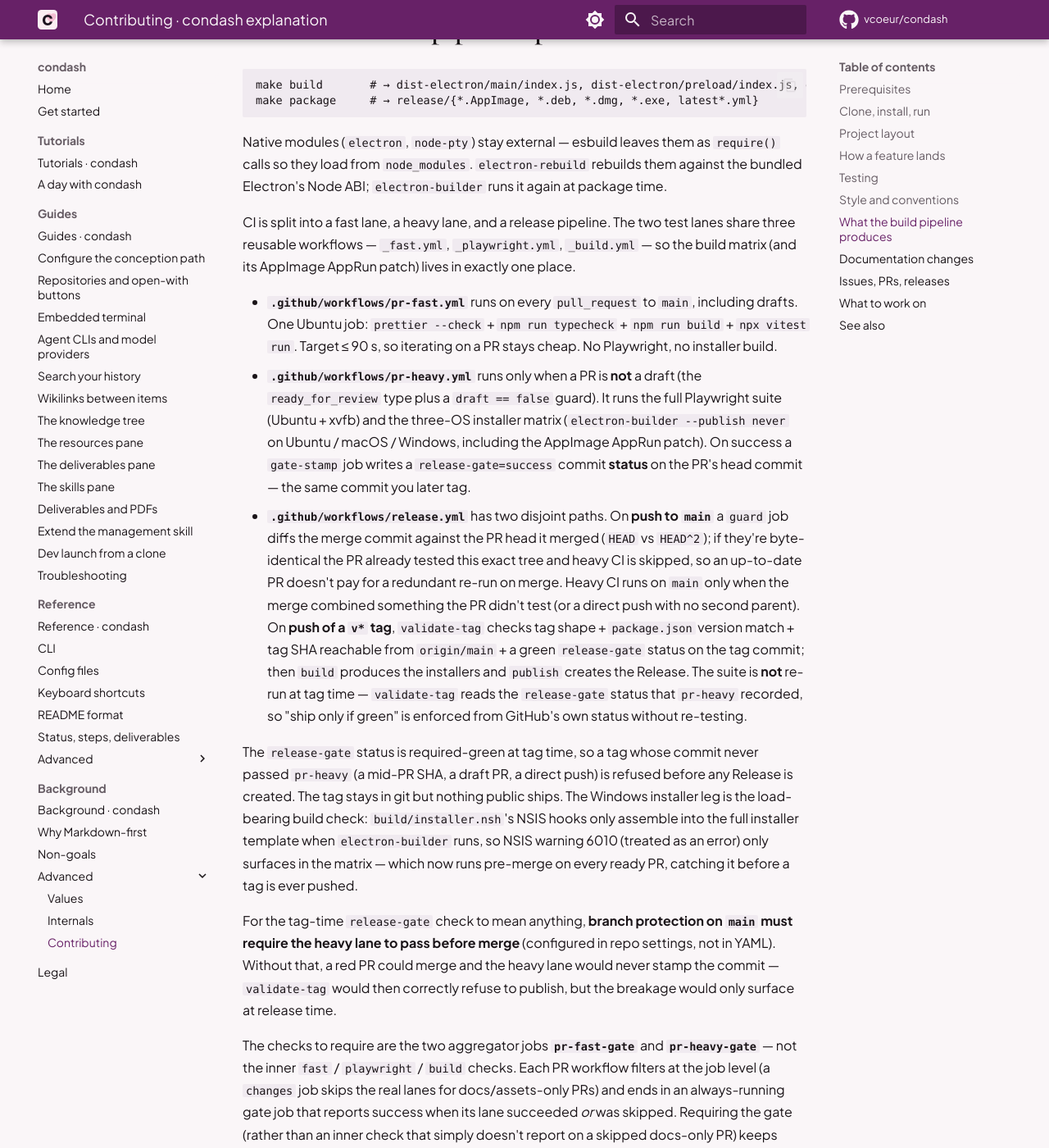
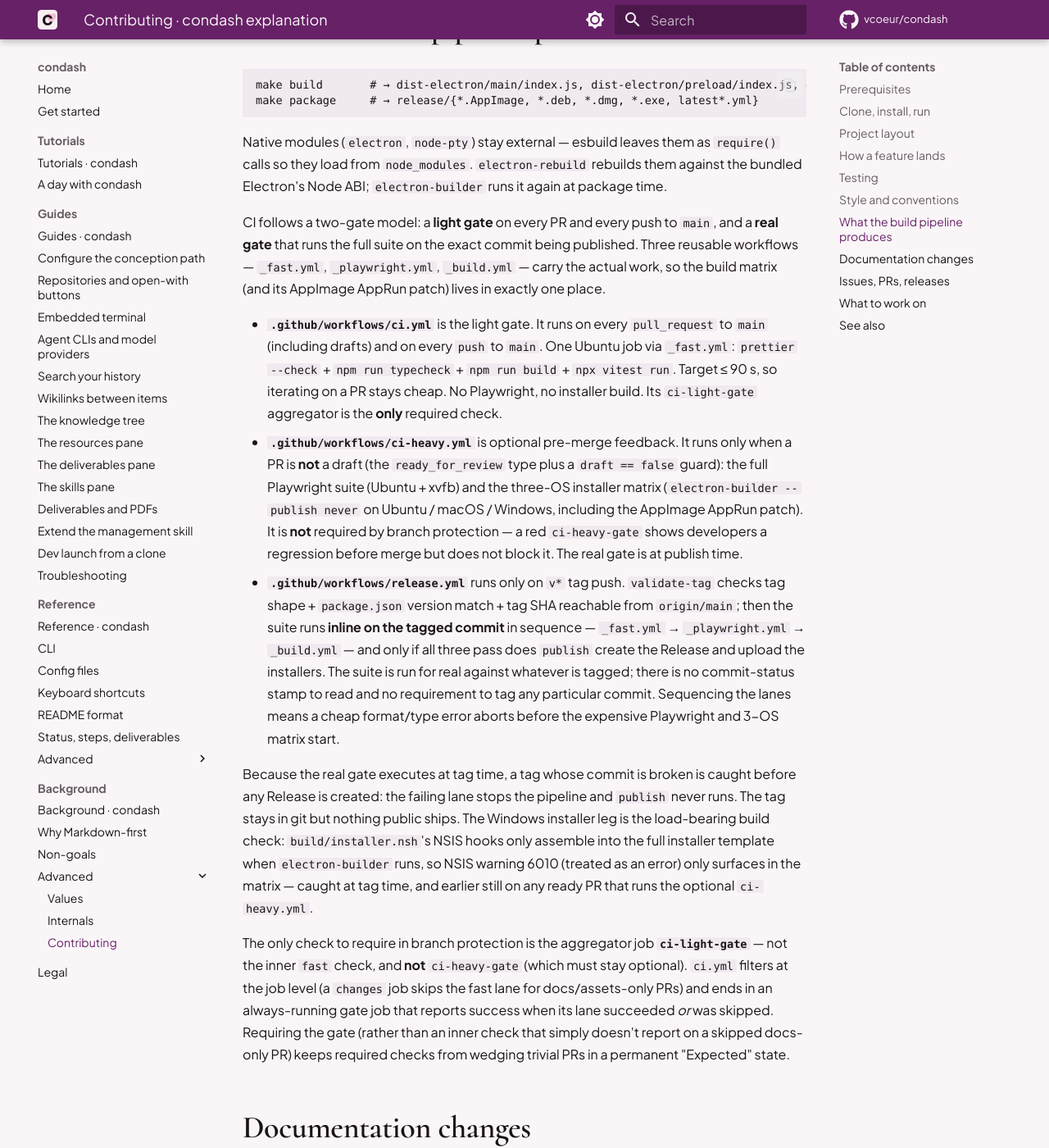
Before and after one commit to vcoeur/condash, an MkDocs documentation site: the page built from docs/explanation/contributing.md, in a window 1280 px wide and 1400 px high, scrolled down 3503 px. Shown: the whole window at 82% size. Built offline with MkDocs 1.6.1 and Material for MkDocs 9.7.7, drawn with Linux system fonts in a browser that asks for light colours; comment, search, counter and statistics services are not loaded.

Commit message:
Simplify CI: light gate (ci) + real gate at publish
Replace the three-lane model (pr-fast / pr-heavy / release-with-stamp) with two gates:

- ci.yml: light gate (format/typecheck/build/vitest) on every PR and every push to main; its ci-light-gate aggregator is the only required check.
- ci-heavy.yml: optional Playwright + 3-OS build feedback on ready PRs; not required by branch protection.
- release.yml: runs the full suite (fast -> playwright -> build) inline on the tagged commit before publish. Drops the release-gate commit-status stamp, the push-to-main guard, and the informational main heavy lane.

Removes pr-fast.yml and pr-heavy.yml.

Docs in the same commit: refresh the _fast/_playwright/_build reusable-lane headers and docs.yml comments to the new callers, and rewrite the CI section of docs/explanation/contributing.md (two-gate model, required check is ci-light-gate only).

```diff
--- a/docs/explanation/contributing.md
+++ b/docs/explanation/contributing.md
@@ -109,17 +109,15 @@ make package     # → release/{*.AppImage, *.deb, *.dmg, *.exe, latest*.yml}
 
 Native modules (`electron`, `node-pty`) stay external — esbuild leaves them as `require()` calls so they load from `node_modules`. `electron-rebuild` rebuilds them against the bundled Electron's Node ABI; `electron-builder` runs it again at package time.
 
-CI is split into a fast lane, a heavy lane, and a release pipeline. The two test lanes share three reusable workflows — `_fast.yml`, `_playwright.yml`, `_build.yml` — so the build matrix (and its AppImage AppRun patch) lives in exactly one place.
+CI follows a two-gate model: a **light gate** on every PR and every push to `main`, and a **real gate** that runs the full suite on the exact commit being published. Three reusable workflows — `_fast.yml`, `_playwright.yml`, `_build.yml` — carry the actual work, so the build matrix (and its AppImage AppRun patch) lives in exactly one place.
 
-- **`.github/workflows/pr-fast.yml`** runs on every `pull_request` to `main`, including drafts. One Ubuntu job: `prettier --check` + `npm run typecheck` + `npm run build` + `npx vitest run`. Target ≤ 90 s, so iterating on a PR stays cheap. No Playwright, no installer build.
-- **`.github/workflows/pr-heavy.yml`** runs only when a PR is **not** a draft (the `ready_for_review` type plus a `draft == false` guard). It runs the full Playwright suite (Ubuntu + xvfb) and the three-OS installer matrix (`electron-builder --publish never` on Ubuntu / macOS / Windows, including the AppImage AppRun patch). On success a `gate-stamp` job writes a `release-gate=success` commit **status** on the PR's head commit — the same commit you later tag.
-- **`.github/workflows/release.yml`** has two disjoint paths. On **push to `main`** a `guard` job diffs the merge commit against the PR head it merged (`HEAD` vs `HEAD^2`); if they're byte-identical the PR already tested this exact tree and heavy CI is skipped, so an up-to-date PR doesn't pay for a redundant re-run on merge. Heavy CI runs on `main` only when the merge combined something the PR didn't test (or a direct push with no second parent). On **push of a `v*` tag**, `validate-tag` checks tag shape + `package.json` version match + tag SHA reachable from `origin/main` + a green `release-gate` status on the tag commit; then `build` produces the installers and `publish` creates the Release. The suite is **not** re-run at tag time — `validate-tag` reads the `release-gate` status that `pr-heavy` recorded, so "ship only if green" is enforced from GitHub's own status without re-testing.
+- **`.github/workflows/ci.yml`** is the light gate. It runs on every `pull_request` to `main` (including drafts) and on every `push` to `main`. One Ubuntu job via `_fast.yml`: `prettier --check` + `npm run typecheck` + `npm run build` + `npx vitest run`. Target ≤ 90 s, so iterating on a PR stays cheap. No Playwright, no installer build. Its `ci-light-gate` aggregator is the **only** required check.
+- **`.github/workflows/ci-heavy.yml`** is optional pre-merge feedback. It runs only when a PR is **not** a draft (the `ready_for_review` type plus a `draft == false` guard): the full Playwright suite (Ubuntu + xvfb) and the three-OS installer matrix (`electron-builder --publish never` on Ubuntu / macOS / Windows, including the AppImage AppRun patch). It is **not** required by branch protection — a red `ci-heavy-gate` shows developers a regression before merge but does not block it. The real gate is at publish time.
+- **`.github/workflows/release.yml`** runs only on `v*` tag push. `validate-tag` checks tag shape + `package.json` version match + tag SHA reachable from `origin/main`; then the suite runs **inline on the tagged commit** in sequence — `_fast.yml` → `_playwright.yml` → `_build.yml` — and only if all three pass does `publish` create the Release and upload the installers. The suite is run for real against whatever is tagged; there is no commit-status stamp to read and no requirement to tag any particular commit. Sequencing the lanes means a cheap format/type error aborts before the expensive Playwright and 3-OS matrix start.
 
-The `release-gate` status is required-green at tag time, so a tag whose commit never passed `pr-heavy` (a mid-PR SHA, a draft PR, a direct push) is refused before any Release is created. The tag stays in git but nothing public ships. The Windows installer leg is the load-bearing build check: `build/installer.nsh`'s NSIS hooks only assemble into the full installer template when `electron-builder` runs, so NSIS warning 6010 (treated as an error) only surfaces in the matrix — which now runs pre-merge on every ready PR, catching it before a tag is ever pushed.
+Because the real gate executes at tag time, a tag whose commit is broken is caught before any Release is created: the failing lane stops the pipeline and `publish` never runs. The tag stays in git but nothing public ships. The Windows installer leg is the load-bearing build check: `build/installer.nsh`'s NSIS hooks only assemble into the full installer template when `electron-builder` runs, so NSIS warning 6010 (treated as an error) only surfaces in the matrix — caught at tag time, and earlier still on any ready PR that runs the optional `ci-heavy.yml`.
 
-For the tag-time `release-gate` check to mean anything, **branch protection on `main` must require the heavy lane to pass before merge** (configured in repo settings, not in YAML). Without that, a red PR could merge and the heavy lane would never stamp the commit — `validate-tag` would then correctly refuse to publish, but the breakage would only surface at release time.
-
-The checks to require are the two aggregator jobs **`pr-fast-gate`** and **`pr-heavy-gate`** — not the inner `fast` / `playwright` / `build` checks. Each PR workflow filters at the job level (a `changes` job skips the real lanes for docs/assets-only PRs) and ends in an always-running gate job that reports success when its lane succeeded *or* was skipped. Requiring the gate (rather than an inner check that simply doesn't report on a skipped docs-only PR) keeps required checks from wedging trivial PRs in a permanent "Expected" state.
+The only check to require in branch protection is the aggregator job **`ci-light-gate`** — not the inner `fast` check, and **not** `ci-heavy-gate` (which must stay optional). `ci.yml` filters at the job level (a `changes` job skips the fast lane for docs/assets-only PRs) and ends in an always-running gate job that reports success when its lane succeeded *or* was skipped. Requiring the gate (rather than an inner check that simply doesn't report on a skipped docs-only PR) keeps required checks from wedging trivial PRs in a permanent "Expected" state.
 
 ## Documentation changes
 
```
Also changed, not shown: 9 other files.
